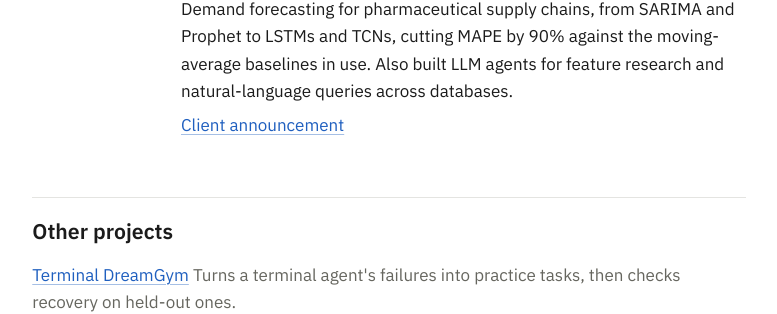
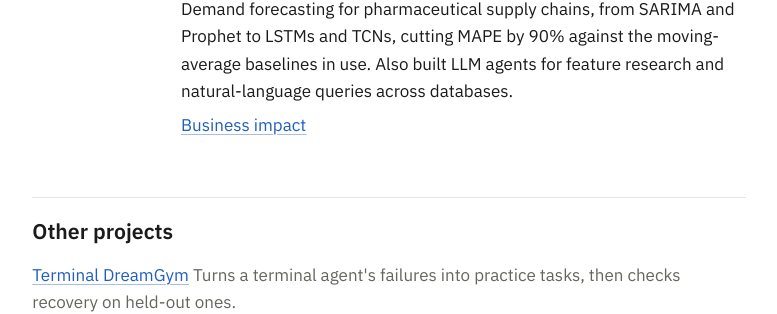
Before and after one commit to Vedant2100/vedant2100.github.io, a Jekyll site: the page built from _pages/about.md, in a window 1280 px wide and 900 px high, scrolled down 1257 px. Shown: the part 146-460 px from the top of the window, without its empty margins (153-930 px from the left). Built offline with Jekyll 4.4.1, drawn with Linux system fonts in a browser that asks for light colours; a script bundle is joined from its source files by our own code; library files that are not in the unit come from our copies.

Commit message:
Rename the Finarb press-release link to Business impact

```diff
--- a/_pages/about.md
+++ b/_pages/about.md
@@ -68,7 +68,7 @@ redirect_from:
       <div class="entry__body">
         <h3>Data scientist, Finarb AI</h3>
         <p>Demand forecasting for pharmaceutical supply chains, from SARIMA and Prophet to LSTMs and TCNs, cutting MAPE by 90% against the moving-average baselines in use. Also built LLM agents for feature research and natural-language queries across databases.</p>
-        <p class="entry__links"><a href="https://www.businesswire.com/news/home/20240205191469/en/Golden-State-Medical-Supply-GSMS-selects-Finarb-Analytics-Consulting-as-its-trusted-Partner-for-AI-enabled-Demand-Forecasting-for-their-generics-business">Client announcement</a></p>
+        <p class="entry__links"><a href="https://www.businesswire.com/news/home/20240205191469/en/Golden-State-Medical-Supply-GSMS-selects-Finarb-Analytics-Consulting-as-its-trusted-Partner-for-AI-enabled-Demand-Forecasting-for-their-generics-business">Business impact</a></p>
       </div>
     </li>
   </ol>
```
